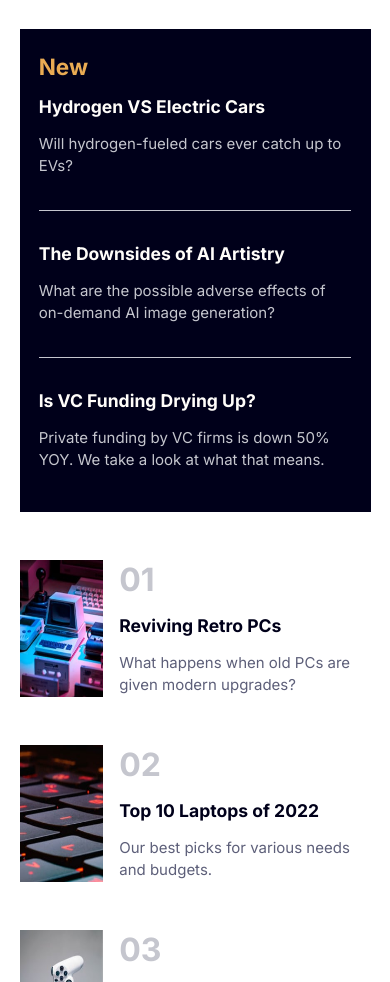
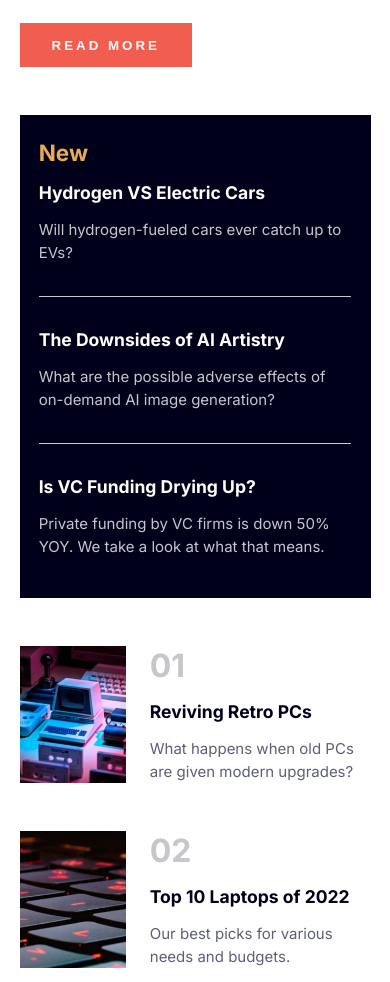
Before and after one commit to everodriguezval/tech-news-mini-project, a plain HTML site: page index.html in a window 390 px wide. Shown: the part 680-1662 px from the top of the page. Drawn offline with Linux system fonts and the light colour scheme.

Commit message:
mobile version finished

```diff
--- a/assets/styles.css
+++ b/assets/styles.css
@@ -40,7 +40,7 @@ main img {
 
 main section h1 {
     font-weight: 800;
-    font-size: 2.5rem;
+    font-size: 2.8rem;
     margin-top: 1rem;
     line-height: 1;
 }
@@ -58,12 +58,13 @@ main button {
     padding: 0.9rem 2rem;
     font-weight: 700;
     letter-spacing: 3px;
+    margin-top: 1rem;
 }
 
 #new {
     background-color: var(--dark-blue);
     color: var(--off-white);
-    margin: 2rem 0;
+    margin: 3rem 0;
     padding: 1.5rem 1.2rem;
 }
 
@@ -88,8 +89,8 @@ main article section h3 {
 .layout-article {
     margin: 3rem 0;
     display: grid;
-    column-gap: 1rem;
-    grid-template-columns: 1fr 3fr;
+    column-gap: 1.5rem;
+    grid-template-columns: 1.3fr 2.7fr;
     grid-template-rows: 0.2fr 0.2fr 0.2fr;
 }
 
```
